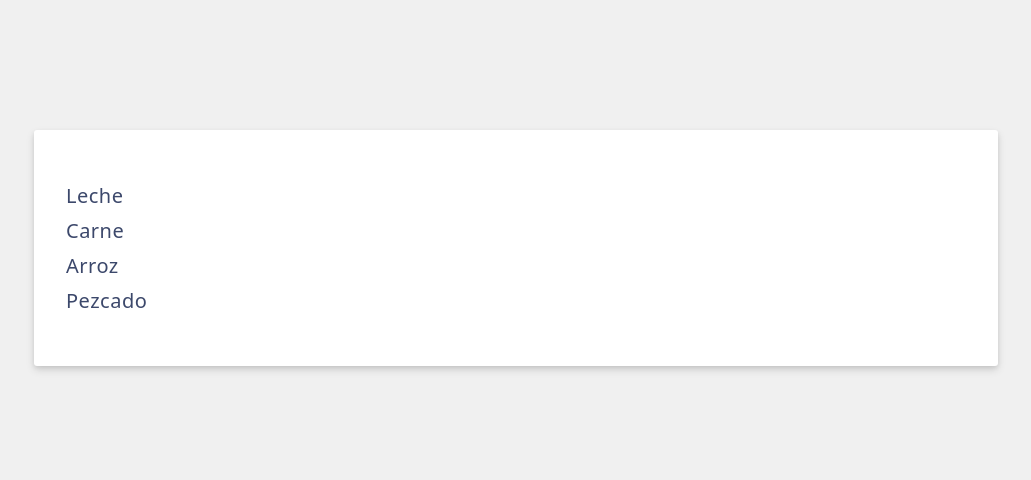
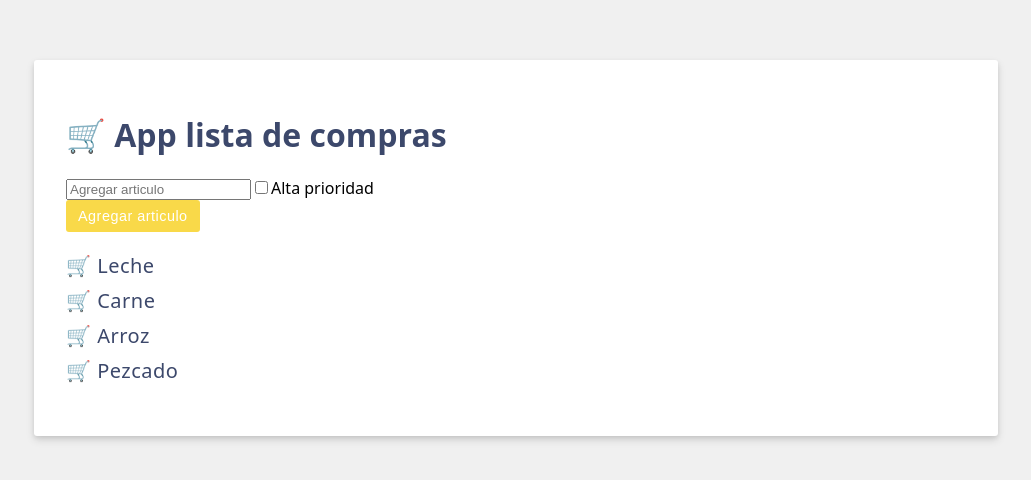
Before and after one commit to aldoogarcia/VueJs-ShoppingCart, a Vue app: page / in a window 1280 px wide. Shown: the part 152-632 px from the top of the page, without its empty margins (124-1155 px from the left). Built offline with nearby package versions, Linux system fonts and the light colour scheme.

Commit message:
⭐Feat eventos de usuario crea el boton para agragar nuevos items a la lista

```diff
--- a/src/App.vue
+++ b/src/App.vue
@@ -1,16 +1,32 @@
+<!-- eslint-disable vue/no-parsing-error -->
 <script setup>
 import { ref } from 'vue'
+
 const items = ref([
   { id: 1, label: "Leche" }, // Unique IDs and capitalized label
   { id: 2, label: "Carne" },
   { id: 3, label: "Arroz" },
-  { id: 3, label: "Pezcado" }
+  { id: 4, label: "Pezcado" }
 ]);
+
+const newItem= ref("");
+
+
 </script>
 
 <template>
+  <h1>🛒 App lista de compras</h1>
+  <div class="add-item form">
+    <input v-model="newItem" type="text" placeholder="Agregar articulo">
+    <label><input type="checkbox" v-model="newItem">Alta prioridad</label>
+    <br>
+    <!--Buton-->
+    <button class="btn btn-primary" v-on:click="items.push({id: items.length, label:newItem})">Agregar articulo</button>
+  </div>
+  <!--Checkbox-->
+
   <ul>
-    <li v-for="item in items" :key="item.id"> {{ item.label }}
+    <li v-for="({id,label},i)  in items" v-bind:key="id">🛒 {{ label }}
     </li>
   </ul>
 </template>
```
